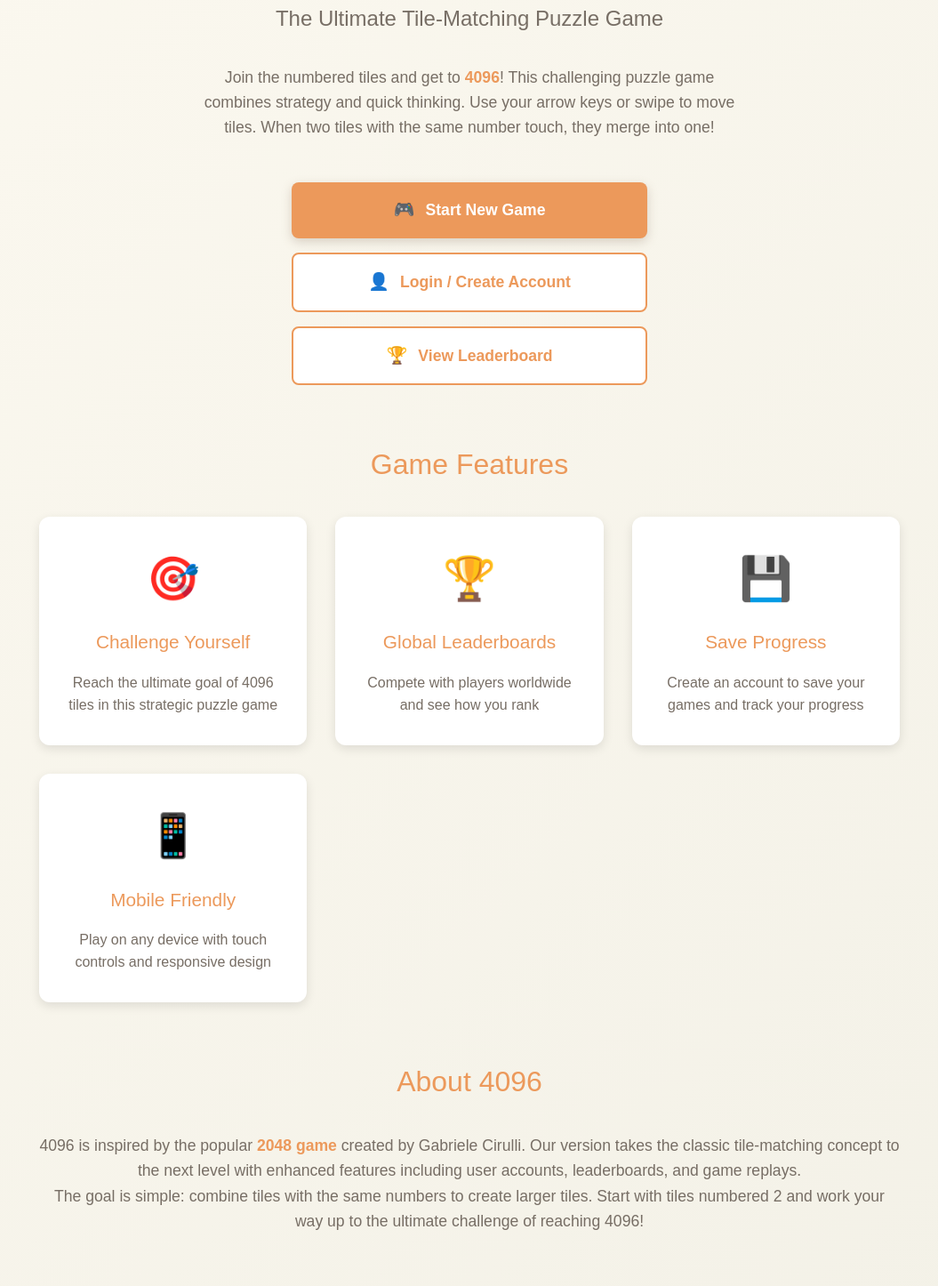
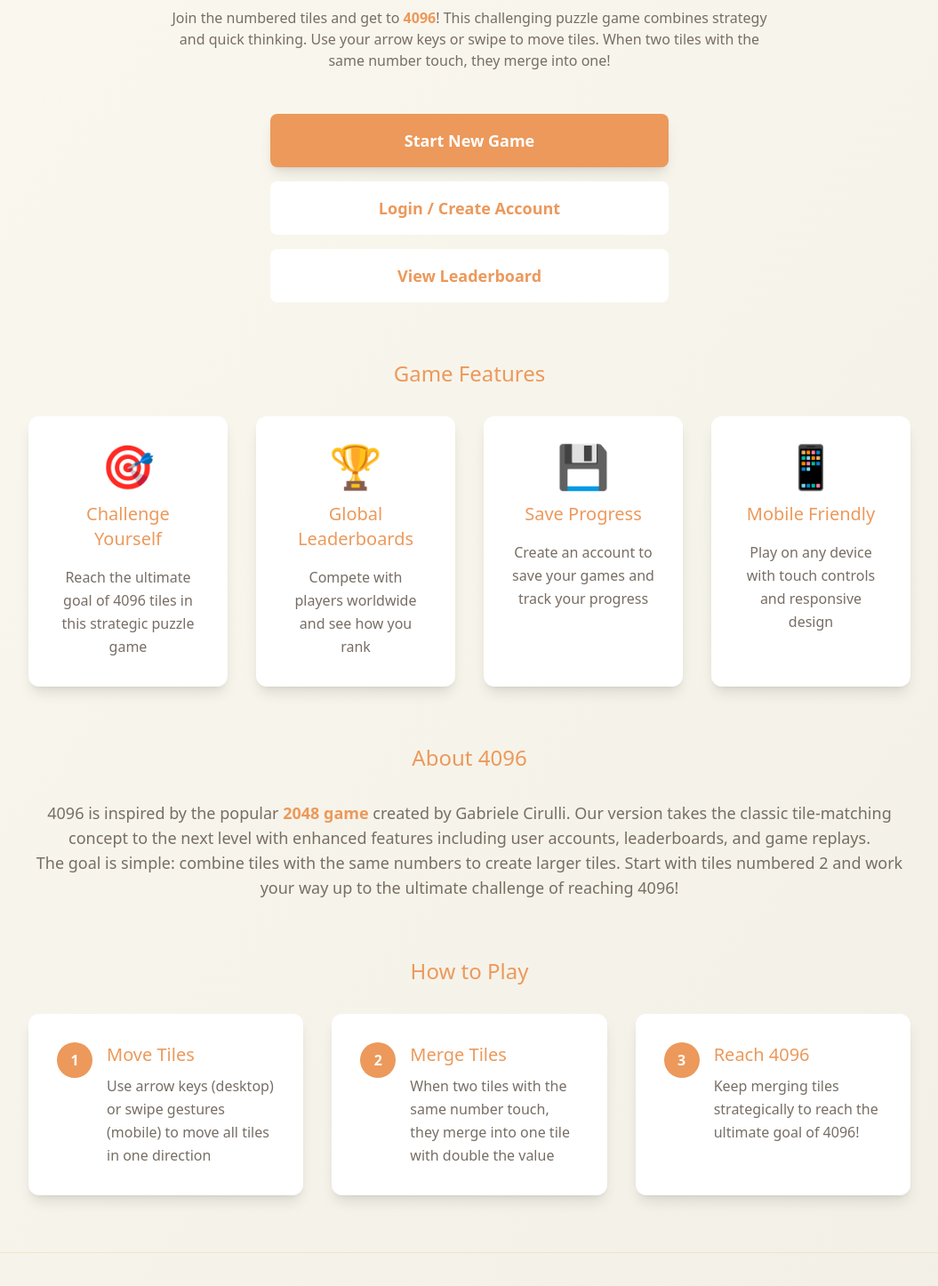
Before and after one commit to JoelYoung01/Play4096, a SvelteKit app: page / in a window 1280 px wide. Shown: the part 140-1586 px from the top of the page at 89% size, without its empty margins (112-1167 px from the left). Built offline with nearby package versions, Linux system fonts and the light colour scheme.

Commit message:
Some home page work

```diff
--- a/src/routes/+page.svelte
+++ b/src/routes/+page.svelte
@@ -16,77 +16,102 @@
 	}
 </script>
 
-<main class="home-main" style:background-color={page.data.theme?.background}>
+<main
+	class="min-h-screen bg-gradient-to-br from-[#fbf8ef] to-[#f2f0e6] p-8 font-sans leading-relaxed text-[#776e65]"
+	style:background-color={page.data.theme?.background}
+>
 	<div class="mx-auto mb-12 max-w-4xl text-center">
 		<div class="mb-8">
-			<h1 class="game-title">4096</h1>
-			<p class="game-subtitle">The Ultimate Tile-Matching Puzzle Game</p>
+			<h1 class="mb-2 text-6xl font-bold text-[#ec995b] drop-shadow-sm sm:text-4xl md:text-5xl">
+				4096
+			</h1>
+			<p class="text-2xl font-light text-[#776e65] sm:text-lg md:text-xl">
+				The Ultimate Tile-Matching Puzzle Game
+			</p>
 		</div>
 
-		<div class="game-description">
+		<div class="mx-auto max-w-2xl text-lg text-[#776e65] md:text-base">
 			<p>
-				Join the numbered tiles and get to <strong class="text-primary">4096</strong>! This
+				Join the numbered tiles and get to <strong class="text-[#ec995b]">4096</strong>! This
 				challenging puzzle game combines strategy and quick thinking. Use your arrow keys or swipe
 				to move tiles. When two tiles with the same number touch, they merge into one!
 			</p>
 		</div>
 	</div>
 
-	<div class="action-buttons">
-		<button class="primary-button" onclick={startNewGame}>
-			<span class="button-icon">🎮</span>
+	<div class="mx-auto mb-16 flex max-w-md flex-col gap-4">
+		<button
+			class="text-decoration-none flex min-h-[60px] cursor-pointer items-center justify-center gap-3 rounded-lg border-none bg-[#ec995b] px-8 py-4 text-lg font-semibold text-white shadow-lg transition-all duration-300 hover:-translate-y-0.5 hover:bg-[#e88f4f] hover:shadow-xl"
+			onclick={startNewGame}
+		>
 			Start New Game
 		</button>
 
-		<button class="secondary-button" onclick={goToLogin}>
-			<span class="button-icon">👤</span>
+		<button
+			class="text-decoration-none flex min-h-[60px] cursor-pointer items-center justify-center gap-3 rounded-lg border-2 border-none border-[#ec995b] bg-white px-8 py-4 text-lg font-semibold text-[#ec995b] transition-all duration-300 hover:-translate-y-0.5 hover:bg-[#ec995b] hover:text-white hover:shadow-lg"
+			onclick={goToLogin}
+		>
 			Login / Create Account
 		</button>
 
-		<button class="secondary-button" onclick={goToLeaderboard}>
-			<span class="button-icon">🏆</span>
+		<button
+			class="text-decoration-none flex min-h-[60px] cursor-pointer items-center justify-center gap-3 rounded-lg border-2 border-none border-[#ec995b] bg-white px-8 py-4 text-lg font-semibold text-[#ec995b] transition-all duration-300 hover:-translate-y-0.5 hover:bg-[#ec995b] hover:text-white hover:shadow-lg"
+			onclick={goToLeaderboard}
+		>
 			View Leaderboard
 		</button>
 	</div>
 
-	<div class="features-section">
-		<h2 class="section-title">Game Features</h2>
-		<div class="features-grid">
-			<div class="feature-card">
-				<div class="feature-icon">🎯</div>
-				<h3 class="feature-title">Challenge Yourself</h3>
-				<p class="feature-text">
+	<div class="mx-auto mb-16 max-w-5xl px-4">
+		<h2 class="mb-8 text-center text-3xl text-[#ec995b] md:text-2xl">Game Features</h2>
+		<div class="mt-8 grid grid-cols-1 gap-8 md:grid-cols-2 lg:grid-cols-4">
+			<div
+				class="rounded-xl bg-white p-8 text-center shadow-lg transition-transform duration-300 hover:-translate-y-1"
+			>
+				<div class="mb-4 text-5xl">🎯</div>
+				<h3 class="mb-4 text-xl text-[#ec995b]">Challenge Yourself</h3>
+				<p class="m-0 text-[#776e65]">
 					Reach the ultimate goal of 4096 tiles in this strategic puzzle game
 				</p>
 			</div>
-			<div class="feature-card">
-				<div class="feature-icon">🏆</div>
-				<h3 class="feature-title">Global Leaderboards</h3>
-				<p class="feature-text">Compete with players worldwide and see how you rank</p>
+			<div
+				class="rounded-xl bg-white p-8 text-center shadow-lg transition-transform duration-300 hover:-translate-y-1"
+			>
+				<div class="mb-4 text-5xl">🏆</div>
+				<h3 class="mb-4 text-xl text-[#ec995b]">Global Leaderboards</h3>
+				<p class="m-0 text-[#776e65]">Compete with players worldwide and see how you rank</p>
 			</div>
-			<div class="feature-card">
-				<div class="feature-icon">💾</div>
-				<h3 class="feature-title">Save Progress</h3>
-				<p class="feature-text">Create an account to save your games and track your progress</p>
+			<div
+				class="rounded-xl bg-white p-8 text-center shadow-lg transition-transform duration-300 hover:-translate-y-1"
+			>
+				<div class="mb-4 text-5xl">💾</div>
+				<h3 class="mb-4 text-xl text-[#ec995b]">Save Progress</h3>
+				<p class="m-0 text-[#776e65]">
+					Create an account to save your games and track your progress
+				</p>
 			</div>
-			<div class="feature-card">
-				<div class="feature-icon">📱</div>
-				<h3 class="feature-title">Mobile Friendly</h3>
-				<p class="feature-text">Play on any device with touch controls and responsive design</p>
+			<div
+				class="rounded-xl bg-white p-8 text-center shadow-lg transition-transform duration-300 hover:-translate-y-1"
+			>
+				<div class="mb-4 text-5xl">📱</div>
+				<h3 class="mb-4 text-xl text-[#ec995b]">Mobile Friendly</h3>
+				<p class="m-0 text-[#776e65]">
+					Play on any device with touch controls and responsive design
+				</p>
 			</div>
 		</div>
 	</div>
 
-	<div class="about-section">
-		<h2 class="section-title">About 4096</h2>
-		<div class="about-content">
+	<div class="mx-auto mb-16 max-w-5xl px-4">
+		<h2 class="mb-8 text-center text-3xl text-[#ec995b] md:text-2xl">About 4096</h2>
+		<div class="mb-6 text-center text-lg">
 			<p>
 				4096 is inspired by the popular
 				<a
 					href="https://play2048.co/"
 					target="_blank"
 					rel="noopener noreferrer"
-					class="external-link">2048 game</a
+					class="font-semibold text-[#ec995b] no-underline hover:underline">2048 game</a
 				>
 				created by Gabriele Cirulli. Our version takes the classic tile-matching concept to the next
 				level with enhanced features including user accounts, leaderboards, and game replays.
@@ -98,33 +123,45 @@
 		</div>
 	</div>
 
-	<div class="how-to-play">
-		<h2 class="section-title">How to Play</h2>
-		<div class="instructions-grid">
-			<div class="instruction-step">
-				<div class="step-number">1</div>
-				<div class="step-content">
-					<h3 class="step-title">Move Tiles</h3>
-					<p class="step-text">
+	<div class="mx-auto mb-16 max-w-5xl px-4">
+		<h2 class="mb-8 text-center text-3xl text-[#ec995b] md:text-2xl">How to Play</h2>
+		<div class="mt-8 grid grid-cols-1 gap-8 md:grid-cols-3">
+			<div class="flex items-start gap-4 rounded-xl bg-white p-8 shadow-lg">
+				<div
+					class="flex h-10 w-10 flex-shrink-0 items-center justify-center rounded-full bg-[#ec995b] font-bold text-white"
+				>
+					1
+				</div>
+				<div class="flex-1">
+					<h3 class="mb-2 text-xl text-[#ec995b]">Move Tiles</h3>
+					<p class="m-0 text-[#776e65]">
 						Use arrow keys (desktop) or swipe gestures (mobile) to move all tiles in one direction
 					</p>
 				</div>
 			</div>
-			<div class="instruction-step">
-				<div class="step-number">2</div>
-				<div class="step-content">
-					<h3 class="step-title">Merge Tiles</h3>
-					<p class="step-text">
+			<div class="flex items-start gap-4 rounded-xl bg-white p-8 shadow-lg">
+				<div
+					class="flex h-10 w-10 flex-shrink-0 items-center justify-center rounded-full bg-[#ec995b] font-bold text-white"
+				>
+					2
+				</div>
+				<div class="flex-1">
+					<h3 class="mb-2 text-xl text-[#ec995b]">Merge Tiles</h3>
+					<p class="m-0 text-[#776e65]">
 						When two tiles with the same number touch, they merge into one tile with double the
 						value
 					</p>
 				</div>
 			</div>
-			<div class="instruction-step">
-				<div class="step-number">3</div>
-				<div class="step-content">
-					<h3 class="step-title">Reach 4096</h3>
-					<p class="step-text">
+			<div class="flex items-start gap-4 rounded-xl bg-white p-8 shadow-lg">
+				<div
+					class="flex h-10 w-10 flex-shrink-0 items-center justify-center rounded-full bg-[#ec995b] font-bold text-white"
+				>
+					3
+				</div>
+				<div class="flex-1">
+					<h3 class="mb-2 text-xl text-[#ec995b]">Reach 4096</h3>
+					<p class="m-0 text-[#776e65]">
 						Keep merging tiles strategically to reach the ultimate goal of 4096!
 					</p>
 				</div>
@@ -132,284 +169,15 @@
 		</div>
 	</div>
 
-	<div class="footer-links">
-		<p class="footer-text">
+	<div class="mt-12 border-t border-[#ec995b]/20 pt-8 text-center">
+		<p class="m-0 text-[#776e65]">
 			Inspired by the original
-			<a href="https://play2048.co/" target="_blank" rel="noopener noreferrer" class="external-link"
-				>2048 game</a
+			<a
+				href="https://play2048.co/"
+				target="_blank"
+				rel="noopener noreferrer"
+				class="font-semibold text-[#ec995b] no-underline hover:underline">2048 game</a
 			>
 		</p>
 	</div>
 </main>
-
-<style lang="postcss">
-	.home-main {
-		min-height: 100vh;
-		padding: 2rem;
-		font-family: "Arial", sans-serif;
-		color: var(--text-color);
-		background: linear-gradient(135deg, var(--background-color) 0%, #f2f0e6 100%);
-		line-height: 1.6;
-	}
-
-	.game-title {
-		font-size: 4rem;
-		font-weight: bold;
-		color: var(--primary-color);
-		margin: 0 0 0.5rem 0;
-		text-shadow: 2px 2px 4px rgba(0, 0, 0, 0.1);
-	}
-
-	.game-subtitle {
-		font-size: 1.5rem;
-		color: var(--text-color);
-		margin: 0;
-		font-weight: 300;
-	}
-
-	.game-description {
-		font-size: 1.1rem;
-		max-width: 600px;
-		margin: 0 auto;
-		color: var(--text-color);
-	}
-
-	.text-primary {
-		color: var(--primary-color);
-	}
-
-	.action-buttons {
-		display: flex;
-		flex-direction: column;
-		gap: 1rem;
-		max-width: 400px;
-		margin: 0 auto 4rem auto;
-	}
-
-	.primary-button,
-	.secondary-button {
-		display: flex;
-		align-items: center;
-		justify-content: center;
-		gap: 0.75rem;
-		padding: 1rem 2rem;
-		border: none;
-		border-radius: 8px;
-		font-size: 1.1rem;
-		font-weight: 600;
-		cursor: pointer;
-		transition: all 0.3s ease;
-		text-decoration: none;
-		min-height: 60px;
-	}
-
-	.primary-button {
-		background: var(--primary-color);
-		color: white;
-		box-shadow: 0 4px 12px rgba(143, 122, 102, 0.3);
-	}
-
-	.primary-button:hover {
-		background: var(--primary-color-dark);
-		transform: translateY(-2px);
-		box-shadow: 0 6px 16px rgba(143, 122, 102, 0.4);
-	}
-
-	.secondary-button {
-		background: white;
-		color: var(--primary-color);
-		border: 2px solid var(--primary-color);
-	}
-
-	.secondary-button:hover {
-		background: var(--primary-color);
-		color: white;
-		transform: translateY(-2px);
-		box-shadow: 0 4px 12px rgba(143, 122, 102, 0.2);
-	}
-
-	.button-icon {
-		font-size: 1.2rem;
-	}
-
-	.features-section,
-	.about-section,
-	.how-to-play {
-		max-width: 1000px;
-		margin: 0 auto 4rem auto;
-		padding: 0 1rem;
-	}
-
-	.section-title {
-		text-align: center;
-		font-size: 2rem;
-		color: var(--primary-color);
-		margin-bottom: 2rem;
-	}
-
-	.features-grid {
-		display: grid;
-		grid-template-columns: repeat(auto-fit, minmax(250px, 1fr));
-		gap: 2rem;
-		margin-top: 2rem;
-	}
-
-	.feature-card {
-		background: white;
-		padding: 2rem;
-		border-radius: 12px;
-		text-align: center;
-		box-shadow: 0 4px 12px rgba(0, 0, 0, 0.1);
-		transition: transform 0.3s ease;
-	}
-
-	.feature-card:hover {
-		transform: translateY(-4px);
-	}
-
-	.feature-icon {
-		font-size: 3rem;
-		margin-bottom: 1rem;
-	}
-
-	.feature-title {
-		font-size: 1.3rem;
-		color: var(--primary-color);
-		margin-bottom: 1rem;
-	}
-
-	.feature-text {
-		color: var(--text-color);
-		margin: 0;
-	}
-
-	.about-content {
-		font-size: 1.1rem;
-		margin-bottom: 1.5rem;
-		text-align: center;
-	}
-
-	.external-link {
-		color: var(--primary-color);
-		text-decoration: none;
-		font-weight: 600;
-	}
-
-	.external-link:hover {
-		text-decoration: underline;
-	}
-
-	.instructions-grid {
-		display: grid;
-		grid-template-columns: repeat(auto-fit, minmax(300px, 1fr));
-		gap: 2rem;
-		margin-top: 2rem;
-	}
-
-	.instruction-step {
-		display: flex;
-		align-items: flex-start;
-		gap: 1rem;
-		background: white;
-		padding: 2rem;
-		border-radius: 12px;
-		box-shadow: 0 4px 12px rgba(0, 0, 0, 0.1);
-	}
-
-	.step-number {
-		background: var(--primary-color);
-		color: white;
-		width: 40px;
-		height: 40px;
-		border-radius: 50%;
-		display: flex;
-		align-items: center;
-		justify-content: center;
-		font-weight: bold;
-		flex-shrink: 0;
-	}
-
-	.step-title {
-		color: var(--primary-color);
-		margin: 0 0 0.5rem 0;
-		font-size: 1.2rem;
-	}
-
-	.step-text {
-		margin: 0;
-		color: var(--text-color);
-	}
-
-	.footer-links {
-		text-align: center;
-		margin-top: 3rem;
-		padding-top: 2rem;
-		border-top: 1px solid rgba(143, 122, 102, 0.2);
-	}
-
-	.footer-text {
-		margin: 0;
-		color: var(--text-color);
-	}
-
-	/* Responsive Design */
-	@media (max-width: 768px) {
-		.home-main {
-			padding: 1rem 0.5rem;
-		}
-
-		.game-title {
-			font-size: 3rem;
-		}
-
-		.game-subtitle {
-			font-size: 1.2rem;
-		}
-
-		.game-description {
-			font-size: 1rem;
-		}
-
-		.action-buttons {
-			max-width: 100%;
-		}
-
-		.primary-button,
-		.secondary-button {
-			padding: 0.875rem 1.5rem;
-			font-size: 1rem;
-		}
-
-		.features-grid {
-			grid-template-columns: 1fr;
-			gap: 1.5rem;
-		}
-
-		.feature-card {
-			padding: 1.5rem;
-		}
-
-		.instructions-grid {
-			grid-template-columns: 1fr;
-			gap: 1.5rem;
-		}
-
-		.instruction-step {
-			padding: 1.5rem;
-		}
-	}
-
-	@media (max-width: 480px) {
-		.game-title {
-			font-size: 2.5rem;
-		}
-
-		.game-subtitle {
-			font-size: 1rem;
-		}
-
-		.section-title {
-			font-size: 1.5rem;
-		}
-	}
-</style>
```
